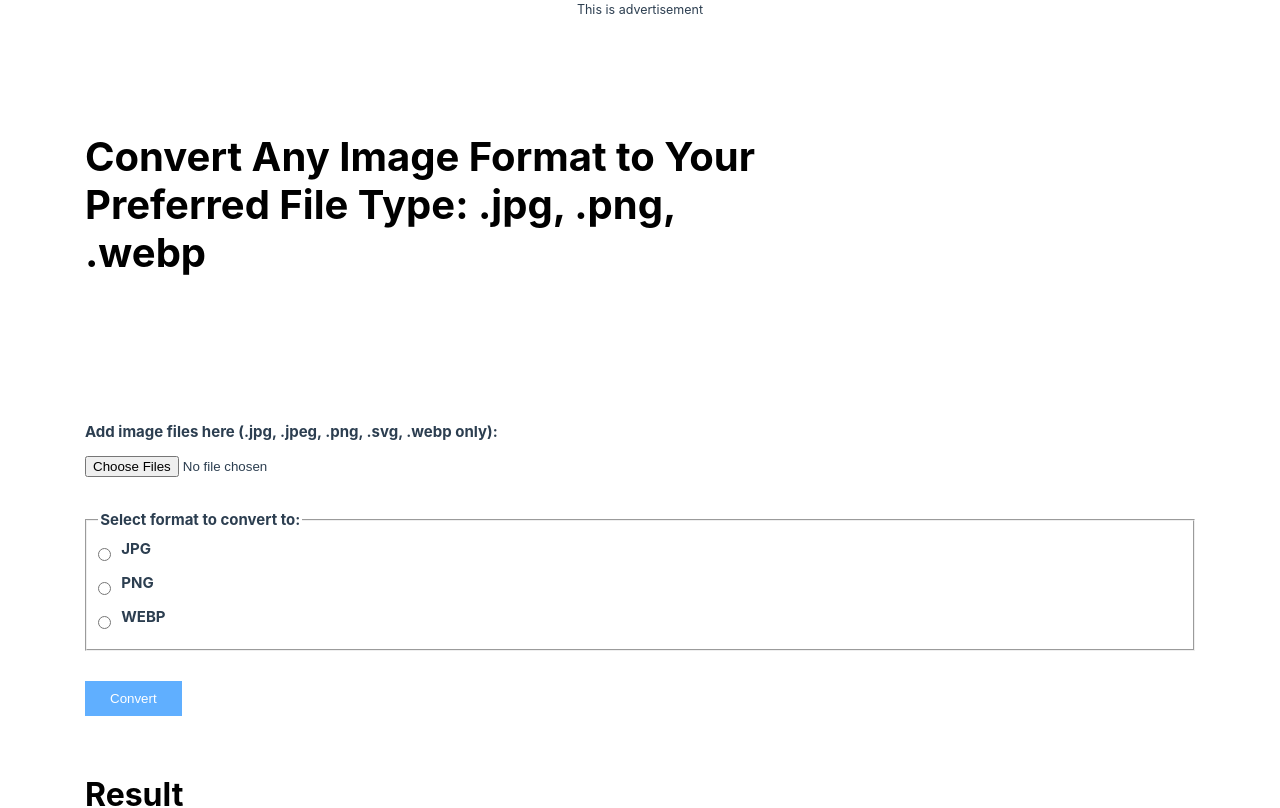
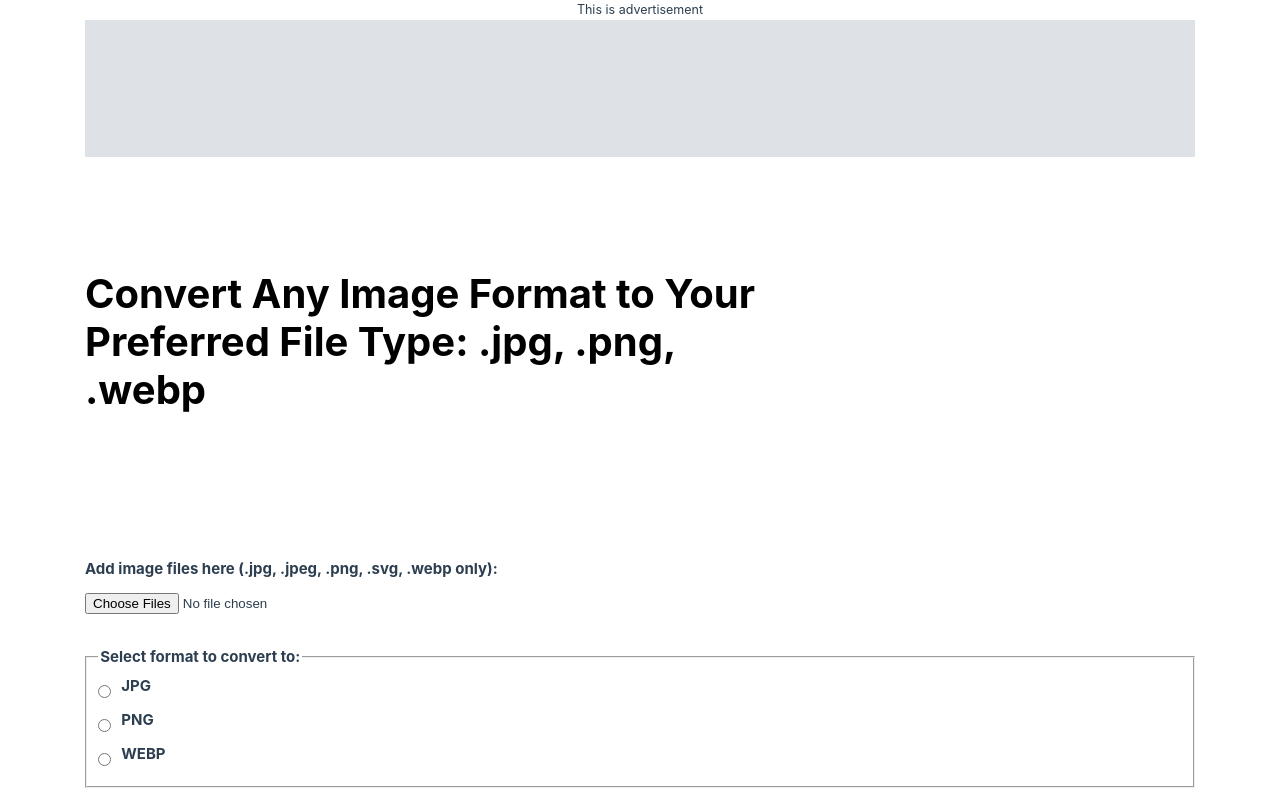
Before and after one commit to hyungmogu/udacity-cloud-devops-project-5, a Vue app in the folder frontend/: page / in a window 1280 px wide. Shown: the top 808 px of the page. Built offline with nearby package versions, Linux system fonts and the light colour scheme.

Commit message:
feat: Creating frontend #484

```diff
--- a/frontend/src/components/ITCAdvertisement.vue
+++ b/frontend/src/components/ITCAdvertisement.vue
@@ -2,7 +2,7 @@
 <template>
   <div class="itc-advertisement">
     <small class="itc-advertisement__title">This is advertisement</small>
-    <div class="itc-advertisement">
+    <div class="itc-advertisement__banner">
 
     </div>
   </div>
@@ -14,5 +14,10 @@
     text-align: center;
     display: block;
   }
+
+  &__banner {
+    aspect-ratio: 728 / 90;
+    background-color: var(--gray-3);
+  }
 }
 </style>
```
Also changed, not shown: 1 other file (tests, documents, lock files or other folders).
